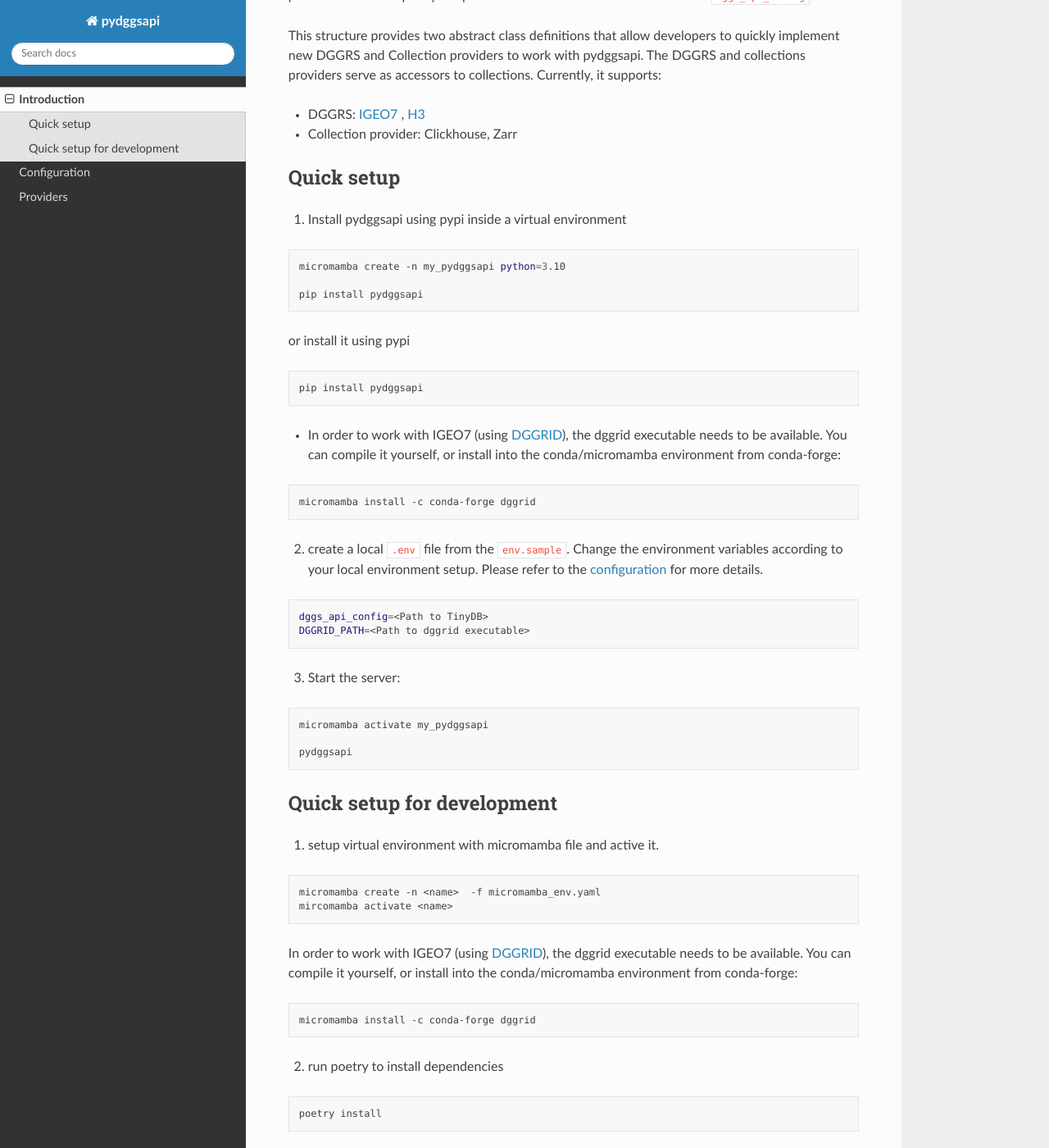
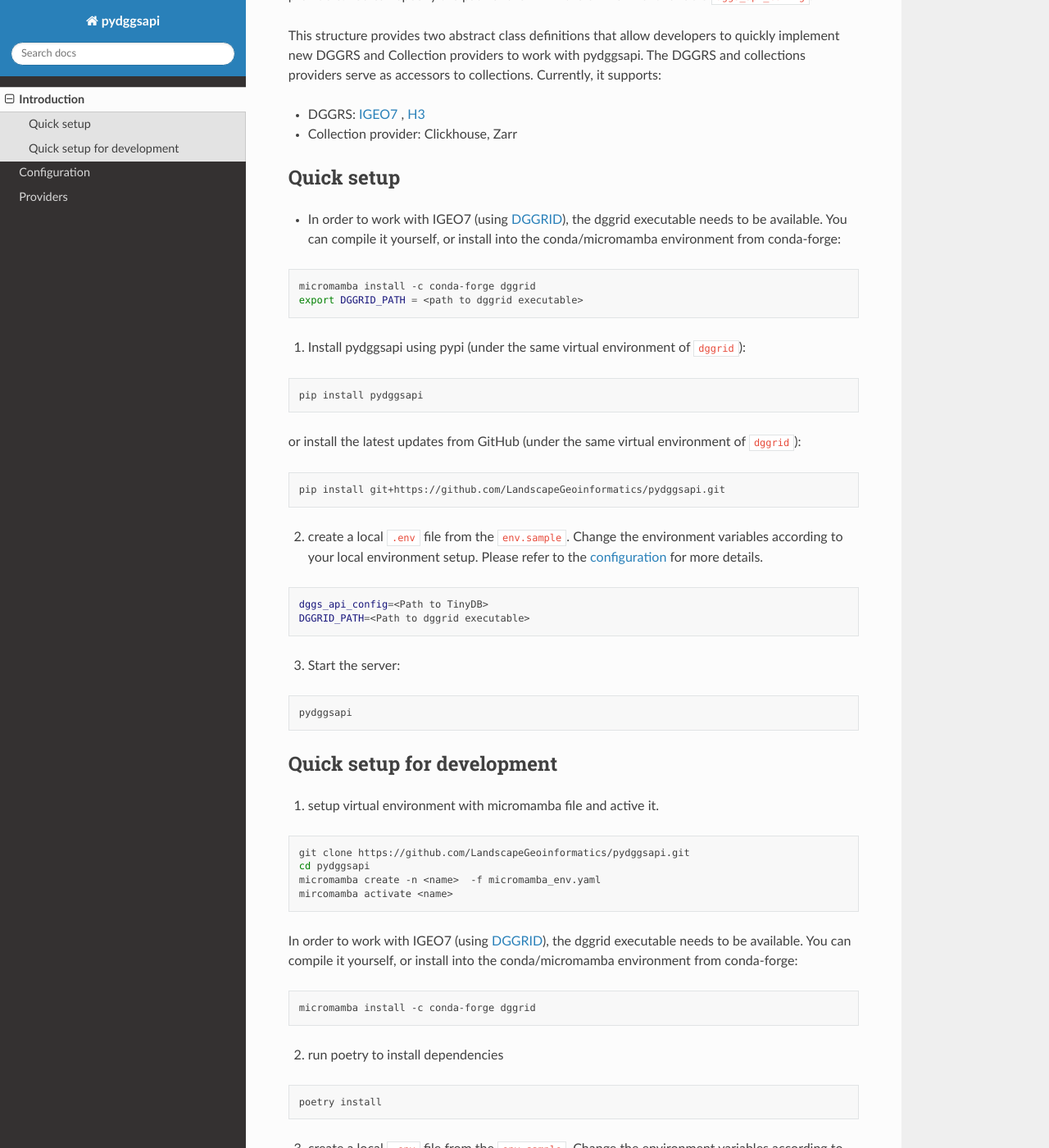
Before and after one commit to crim-ca/pydggsapi, a Sphinx documentation site: the page built from docs/source/introduction.rst, in a window 1280 px wide and 1400 px high, scrolled down 603 px. Shown: the whole window at 82% size. Built offline with Sphinx 7.4.7 and the Read the Docs theme 3.1.0, drawn with Linux system fonts in a browser that asks for light colours.

Commit message:
#7 add installation from github using pip

```diff
--- a/docs/source/introduction.rst
+++ b/docs/source/introduction.rst
@@ -15,27 +15,25 @@
 
 Quick setup
 ---------------------------
-1. Install pydggsapi using pypi inside a virtual environment
-
-
-.. code-block:: bash
-
-    micromamba create -n my_pydggsapi python=3.10
-
-    pip install pydggsapi
-
-
-or install it using pypi
-
-.. code-block:: bash
-
-    pip install pydggsapi
 
 * In order to work with IGEO7 (using `DGGRID <https://github.com/sahrk/DGGRID>`_), the dggrid executable needs to be available. You can compile it yourself, or install into the conda/micromamba environment from conda-forge:
 
 .. code-block:: bash
 
     micromamba install -c conda-forge dggrid
+    export DGGRID_PATH = <path to dggrid executable>
+
+1. Install pydggsapi using pypi (under the same virtual environment of ``dggrid``):
+
+.. code-block:: bash
+
+    pip install pydggsapi
+
+or install the latest updates from GitHub (under the same virtual environment of ``dggrid``):
+
+.. code-block:: bash
+
+    pip install git+https://github.com/LandscapeGeoinformatics/pydggsapi.git
 
 2. create a local ``.env`` file from the ``env.sample``. Change the environment variables according to your local environment setup. Please refer to the :doc:`configuration </tinydb_configuration/index>` for more details.
 
@@ -48,8 +46,6 @@
 
 .. code-block:: bash
 
-   micromamba activate my_pydggsapi
-
    pydggsapi
 
 
@@ -60,6 +56,8 @@
 
 .. code-block:: bash
 
+    git clone https://github.com/LandscapeGeoinformatics/pydggsapi.git
+    cd pydggsapi
     micromamba create -n <name>  -f micromamba_env.yaml
     mircomamba activate <name>
 
```
